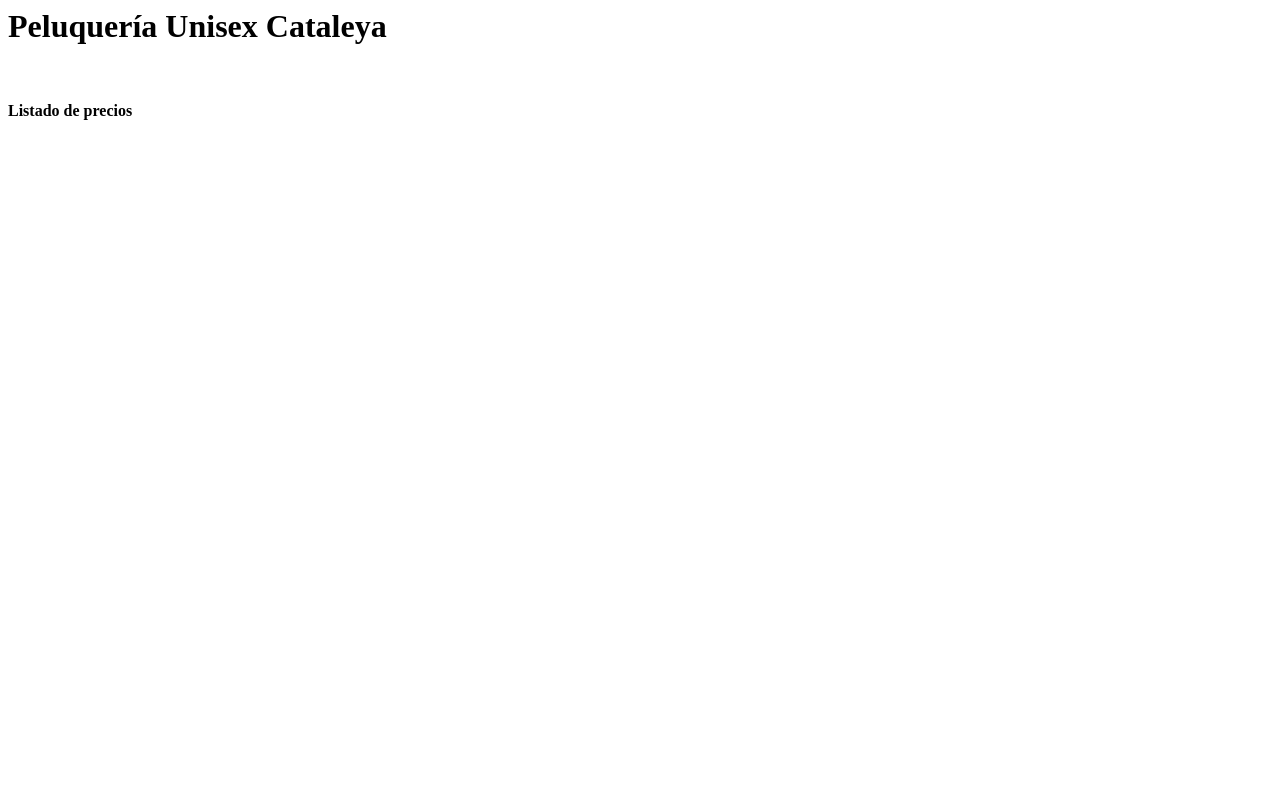
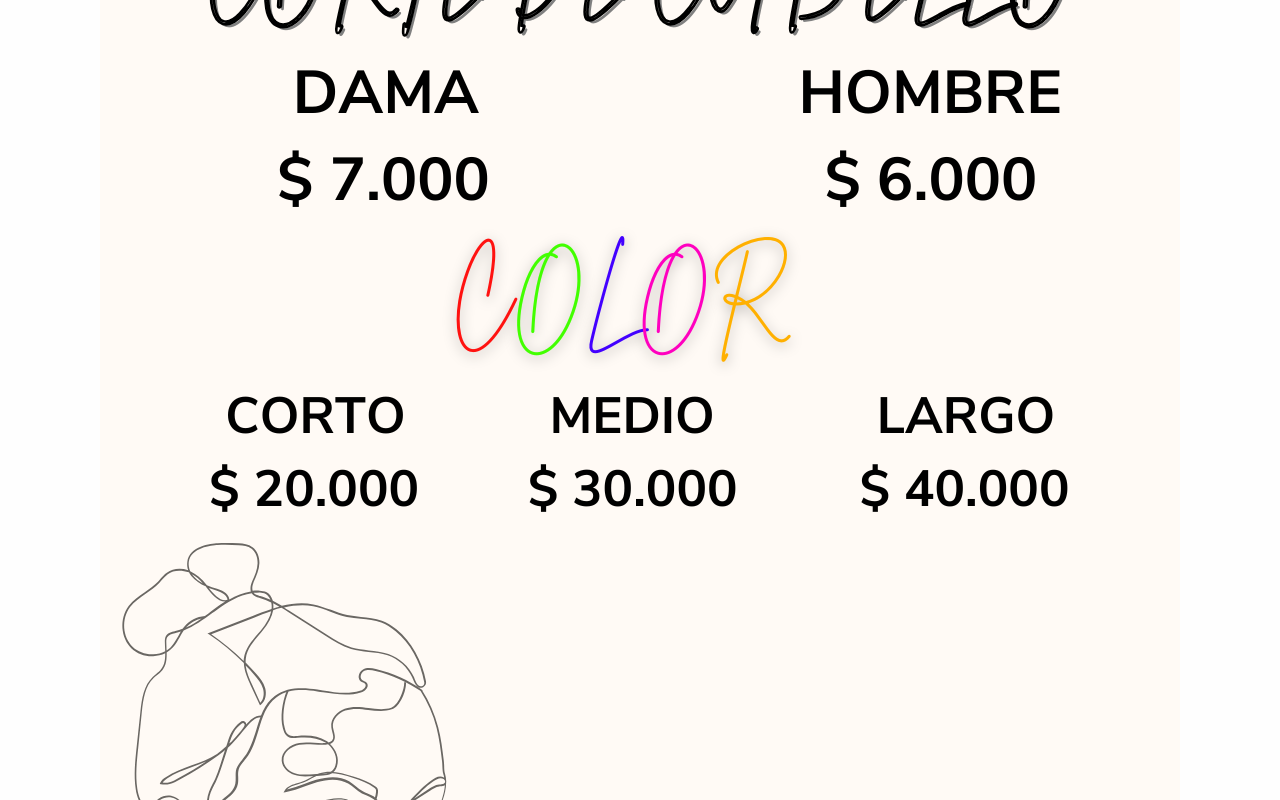
Before and after one commit to pLaria/Peluqueria_Unisex_Cataleya, a plain HTML site: page index.html in a window 1280 px wide. Shown: the top 800 px of the page. Drawn offline with Linux system fonts and the light colour scheme.

Commit message:
Update index.html

```diff
--- a/index.html
+++ b/index.html
@@ -1,4 +1,11 @@
-<h1>Peluquería Unisex Cataleya</h1>
-<br>
-<br>
-<b>Listado de precios<b>
+<!DOCTYPE html>
+<html lang="es">
+<head>
+  <meta charset="UTF-8">
+  <title>Menú de Servicios - Cataleya</title>
+  <meta name="viewport" content="width=device-width, initial-scale=1.0">
+</head>
+<body style="margin: 0; display: flex; justify-content: center; align-items: center; height: 100vh; background: #fefefe;">
+  <img src="listado.png" alt="Peluquería Cataleya" style="max-width: 100%; height: auto;">
+</body>
+</html>
```
